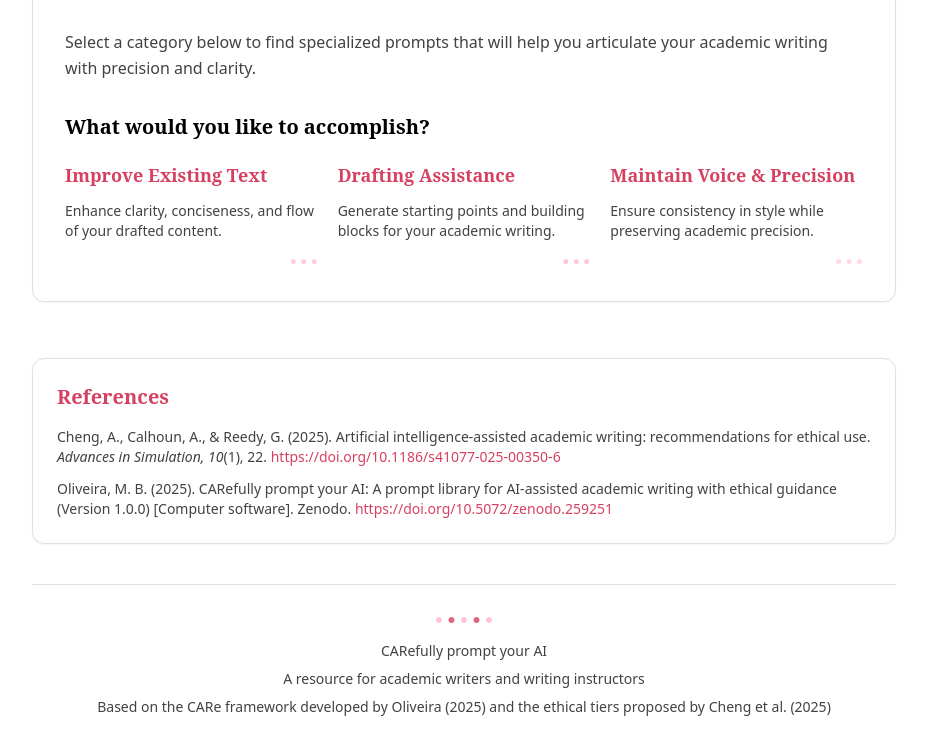
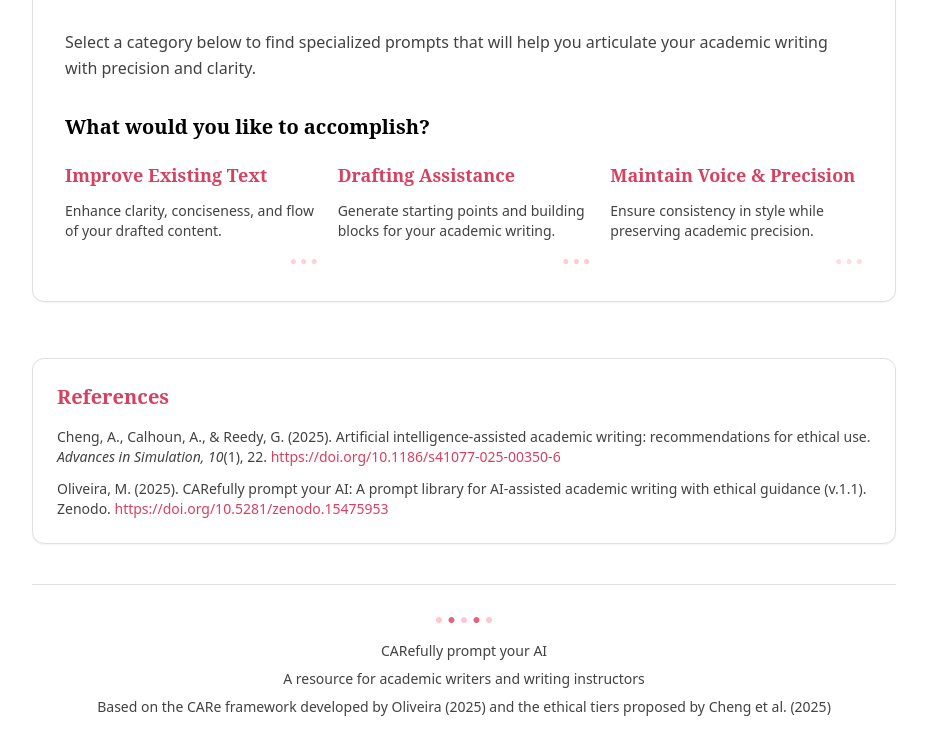
Before and after one commit to olivethree/carefullyprompt, a plain HTML site: page index.html in a window 1280 px wide. Shown: the part 1567-2322 px from the top of the page, without its empty margins (176-1103 px from the left). Drawn offline with nearby package versions, Linux system fonts and the light colour scheme.

Commit message:
Updated reference DOI

```diff
--- a/index.html
+++ b/index.html
@@ -1541,7 +1541,7 @@ It is important to note that the Dutch celebration of Sinterklaas has undergone
            <h3 class="text-xl font-serif font-semibold mb-4 text-primary dark:text-secondary">References</h3>
            <ul class="text-sm space-y-3 text-accent dark:text-neutral-200">
                <li>Cheng, A., Calhoun, A., &amp; Reedy, G. (2025). Artificial intelligence-assisted academic writing: recommendations for ethical use. <em>Advances in Simulation, 10</em>(1), 22. <a href="https://doi.org/10.1186/s41077-025-00350-6" class="text-primary dark:text-secondary hover:underline">https://doi.org/10.1186/s41077-025-00350-6</a></li>
-               <li>Oliveira, M. B. (2025). CARefully prompt your AI: A prompt library for AI-assisted academic writing with ethical guidance (Version 1.0.0) [Computer software]. Zenodo. <a href="https://doi.org/10.5072/zenodo.259251" class="text-primary dark:text-secondary hover:underline">https://doi.org/10.5072/zenodo.259251</a></li>
+               <li>Oliveira, M. (2025). CARefully prompt your AI: A prompt library for AI-assisted academic writing with ethical guidance (v.1.1). Zenodo. <a href="https://doi.org/10.5281/zenodo.15475953" class="text-primary dark:text-secondary hover:underline">https://doi.org/10.5281/zenodo.15475953</a></li>
            </ul>
        </div>
 
```
